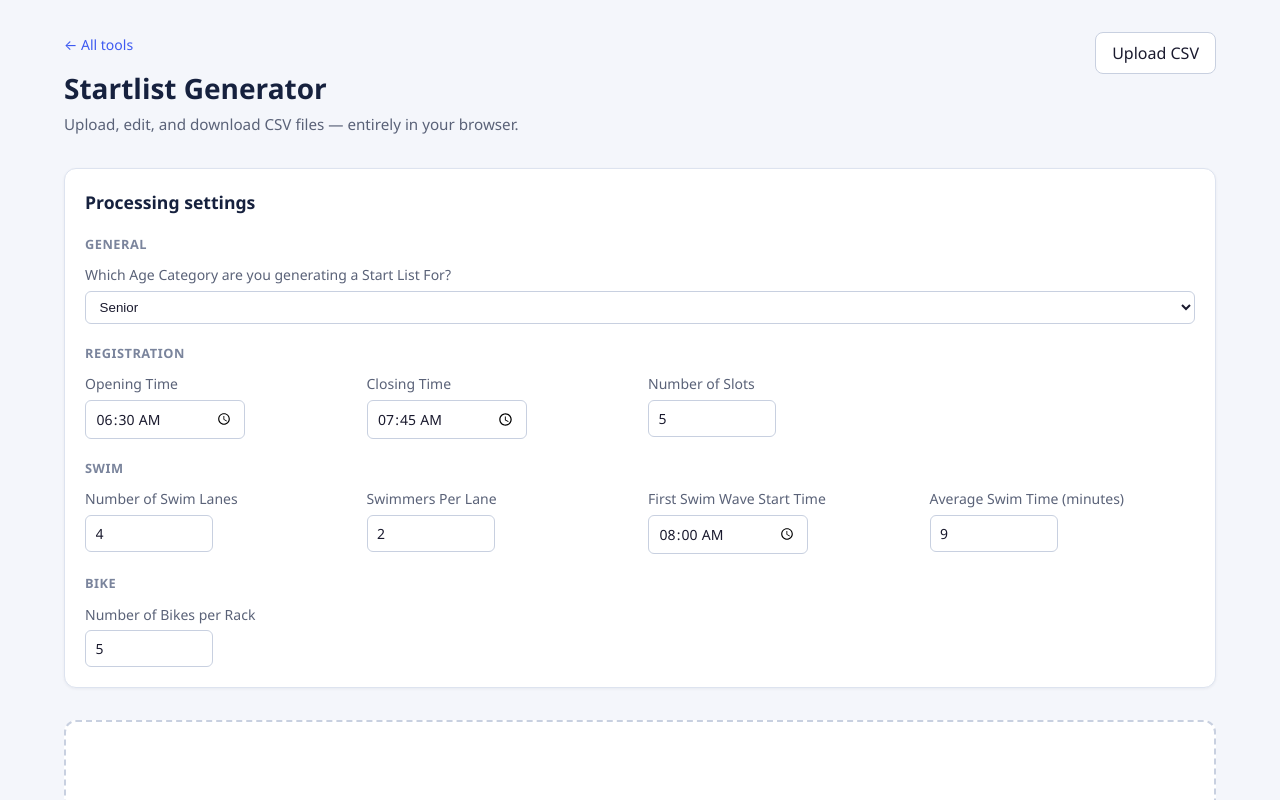
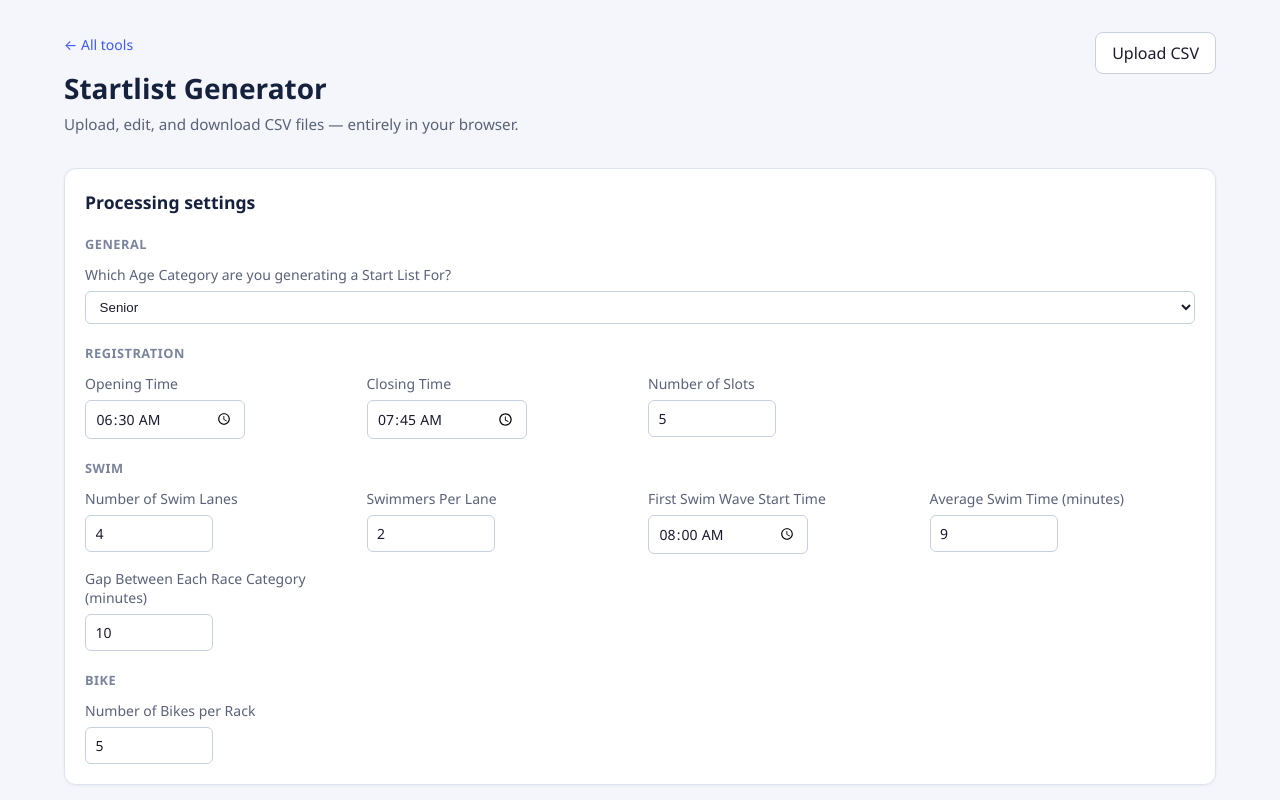
Before and after one commit to PNaing107/admin-tools, a React (Vite) app: page /admin-tools/startlist-generator in a window 1280 px wide. Shown: the top 800 px of the page. Built offline with nearby package versions, Linux system fonts and the light colour scheme.

Commit message:
feat: add Gap Between Each Race Category (minutes) setting

```diff
--- a/src/tools/StartlistSettingsForm.tsx
+++ b/src/tools/StartlistSettingsForm.tsx
@@ -112,6 +112,17 @@ export function StartlistSettingsForm({ settings, onChange }: StartlistSettingsF
               onChange={handleNumberChange('averageSwimTimeInMinutes')}
             />
           </label>
+          <label className="settings-field">
+            <span>Gap Between Each Race Category (minutes)</span>
+            <input
+              type="number"
+              min={0}
+              max={60}
+              step={1}
+              value={settings.gapBetweenRaceCategoriesInMinutes}
+              onChange={handleNumberChange('gapBetweenRaceCategoriesInMinutes')}
+            />
+          </label>
         </div>
       </fieldset>
 
--- a/src/tools/startlistSettings.ts
+++ b/src/tools/startlistSettings.ts
@@ -17,6 +17,7 @@ export interface StartlistSettings {
   swimmersPerLane: number
   swimStartTime: string
   averageSwimTimeInMinutes: number
+  gapBetweenRaceCategoriesInMinutes: number
   bikesPerRack: number
 }
 
@@ -29,6 +30,7 @@ export const defaultStartlistSettings: StartlistSettings = {
   swimmersPerLane: 2,
   swimStartTime: '08:00',
   averageSwimTimeInMinutes: 9,
+  gapBetweenRaceCategoriesInMinutes: 10,
   bikesPerRack: 5,
 }
 
```
